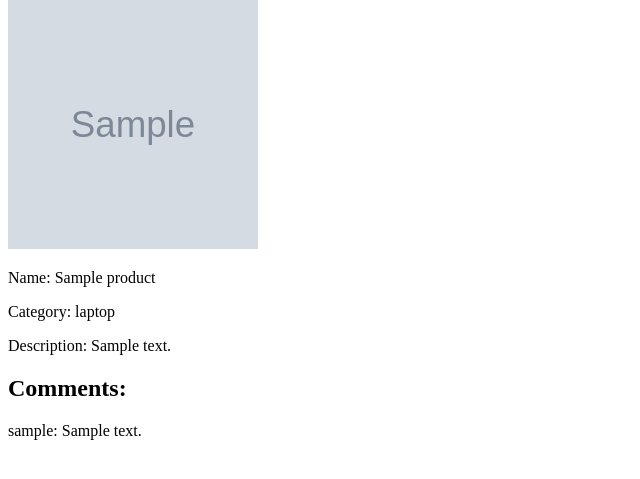
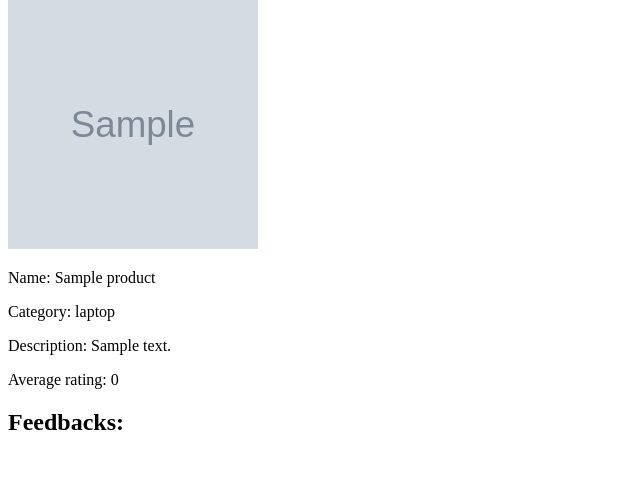
Before and after one commit to iasman312/exam_8, a Django app: page /products/1/ in a window 1280 px wide. Shown: the part 81-560 px from the top of the page, without its empty margins (0-640 px from the left). Run offline with Django 3.2, Linux system fonts and the light colour scheme; tables that the repository leaves empty hold one stand-in row (values such as "Sample post"); grey boxes marked "Sample" are stand-in pictures.

Commit message:
Добавили логику для подсчета средней оценки

```diff
--- a/mysite/webapp/templates/products/view.html
+++ b/mysite/webapp/templates/products/view.html
@@ -10,10 +10,13 @@
     <p>Name: {{ product.name }}</p>
     <p>Category: {{ product.category }}</p>
     <p>Description: {{ product.description }}</p>
+    <p>Average rating: {{ average }}</p>
 
-    <h2>Comments:</h2>
+    <h2>Feedbacks:</h2>
     {% for feedback in product.feedbacks.all %}
-        <p>{{ feedback.author }}: {{ feedback.feedback_text }}</p>
+        {% if feedback.moderated == True %}
+            <p>{{ feedback.author.username }}(email: {{ feedback.author.email }}): {{ feedback.feedback_text }}({{ feedback.rating }})</p>
+        {% endif %}
     {% empty %}
         <p>Нет отзывов :(</p>
     {% endfor %}
--- a/mysite/webapp/views.py
+++ /dev/null
@@ -1,3 +0,0 @@
-from django.shortcuts import render
-
-# Create your views here.
--- a/mysite/webapp/views/products.py
+++ b/mysite/webapp/views/products.py
@@ -47,6 +47,24 @@ class ProductView(DetailView):
     model = Product
     template_name = 'products/view.html'
 
+    def get_context_data(self, **kwargs):
+        product = self.get_object()
+        total = 0
+        count = 0
+        if product.feedbacks:
+            for feedback in product.feedbacks.all():
+                if feedback.moderated == True:
+                    total += feedback.rating
+                    count += 1
+            if count == 0:
+                average = 0
+            else:
+                average = total / count
+        else:
+            average = 0
+        kwargs['average'] = average
+        return super().get_context_data(**kwargs)
+
 
 class CreateProductView(CreateView):
     template_name = 'products/create.html'
```
